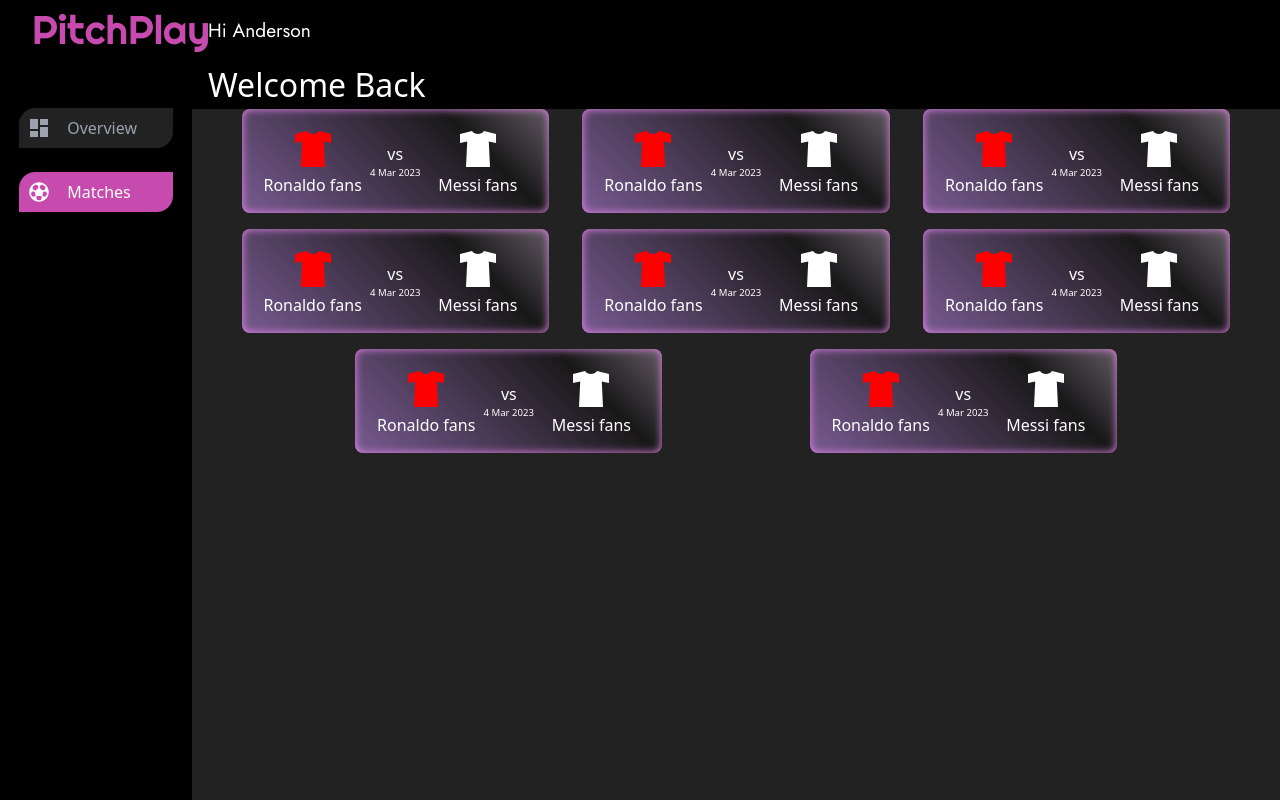
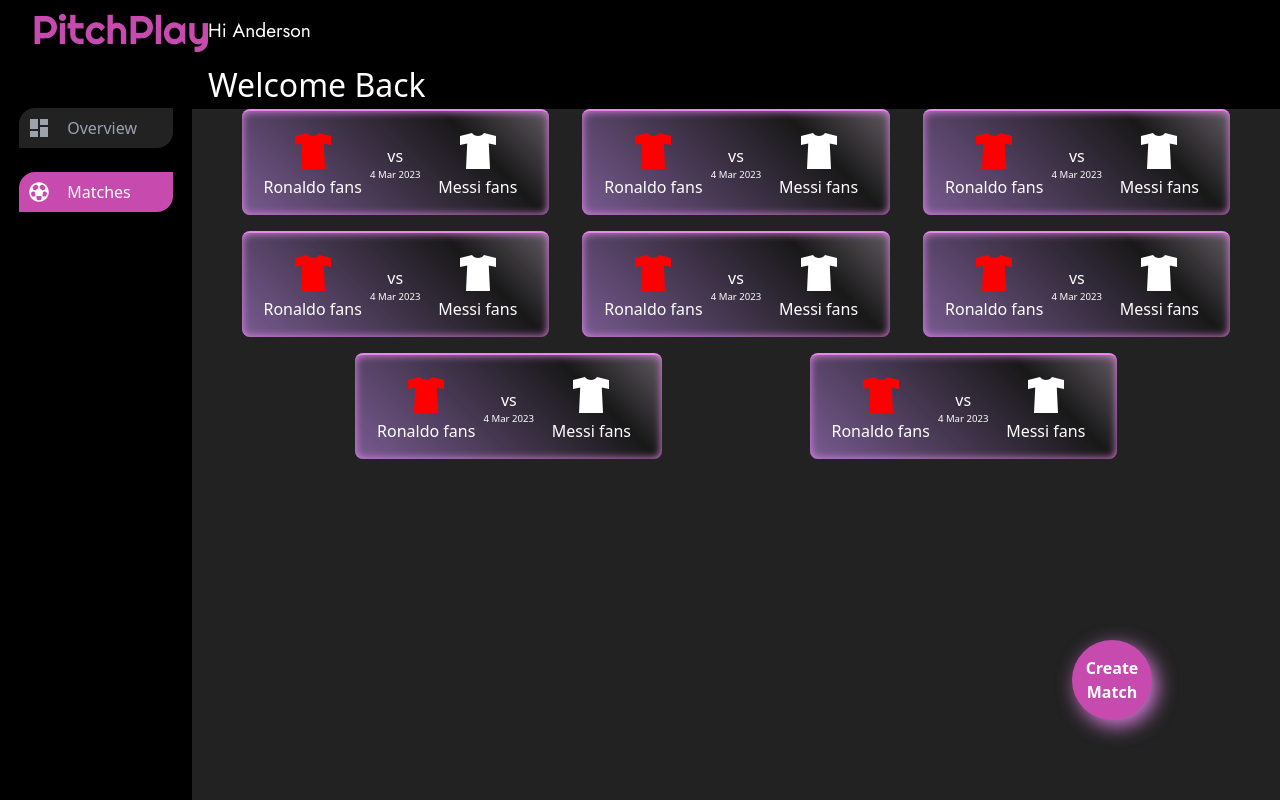
Before and after one commit to Sosaristic/pitch-play, a React (Vite) app: page /dashboard/matches in a window 1280 px wide. Built offline with nearby package versions, Linux system fonts and the light colour scheme.

Commit message:
created create button

```diff
--- a/src/components/Dashboard/DashboardRoutes/DHero.jsx
+++ b/src/components/Dashboard/DashboardRoutes/DHero.jsx
@@ -4,14 +4,14 @@ import HeroImage from "../../../assets/svg/Soccer-amico.svg";
 
 export default function () {
   const navigate = useNavigate()
-  return <section className="h-[20rem] relative  mx-auto flex items-stretch bg-primary md:rounded-lg">
-    <div className="basis-2/2 md:basis-1/2 text-[2.5rem] md:text-[3rem] relative font-inter flex-1 leading-12 px-4 mt-4">
+  return <section className="md:h-[20rem] w-[95%] relative  mx-auto py-2 flex items-stretch bg-primary rounded-md md:rounded-lg">
+    <div className="basis-2/2 md:basis-1/2 text-[1.5rem] md:text-[3rem] relative font-inter flex-1 leading-12 px-4 mt-4">
       <p>Organise and manage <br /> Footbal matches</p>
-      <button className="bg-white text-primary text-[1.4rem] px-4 py-2 mt-8 rounded-md shadow-2xl font-[700]"
+      <button className="bg-white text-primary text-[1rem] md:text-[1.4rem] px-4 py-2 mt-8 rounded-lg shadow-2xl font-[700]"
       onClick={()=>navigate("/dashboard/matches")}
       >Create Match</button>
     </div>
-    <div className="basis-1/2 hidden md:block flex-1 relative h-full"><img src={HeroImage} alt="" className="h-[100%] w-[100%]  "/>
+    <div className="basis-1/2 hidden lg:block flex-1 relative h-full"><img src={HeroImage} alt="" className="h-[100%] w-[100%]  "/>
 </div>
   </section>;
 }
--- a/src/components/Dashboard/DashboardRoutes/Matches.jsx
+++ b/src/components/Dashboard/DashboardRoutes/Matches.jsx
@@ -5,9 +5,10 @@ export default function Matches() {
   return (
     <div>
 
-      <div className='flex relative flex-wrap justify-evenly  gap-4 px-8'>
+      <div className='flex relative flex-wrap justify-evenly  gap-4 px-8 pb-20'>
       {Array.from({length:8}, (v, id)=>  <TeamsCard key={id}/>)}
       </div>
+      <button className='create-btn-shadow fixed flex items-center justify-center text-[.8rem] lg:text-[1rem] font-[600]  bottom-[15%] right-[10%] lg:bottom-[10%] w-[3rem] h-[3rem] sm:w-[5rem] sm:h-[5rem]  rounded-full p-8 bg-primary'>Create <br /> Match</button>
       </div>
   )
 }
--- a/src/index.css
+++ b/src/index.css
@@ -47,5 +47,12 @@ body{
 .teams-card{
   box-shadow: 0px 0px 8px 0px rgb(234, 135, 238) inset;
   background: linear-gradient(45deg, rgba(182, 131, 224, 0.585)0%, rgba(0,0,0,0.290) 74%, rgba(175, 160,178,0.400)98%);
+  border-top: 2px solid rgb(234, 135, 238);
 }
+.create-btn-shadow{
+  filter: drop-shadow(5px 6px 10px  rgba(234, 135, 238, 0.9));
+
 }
+
+
+}
```
